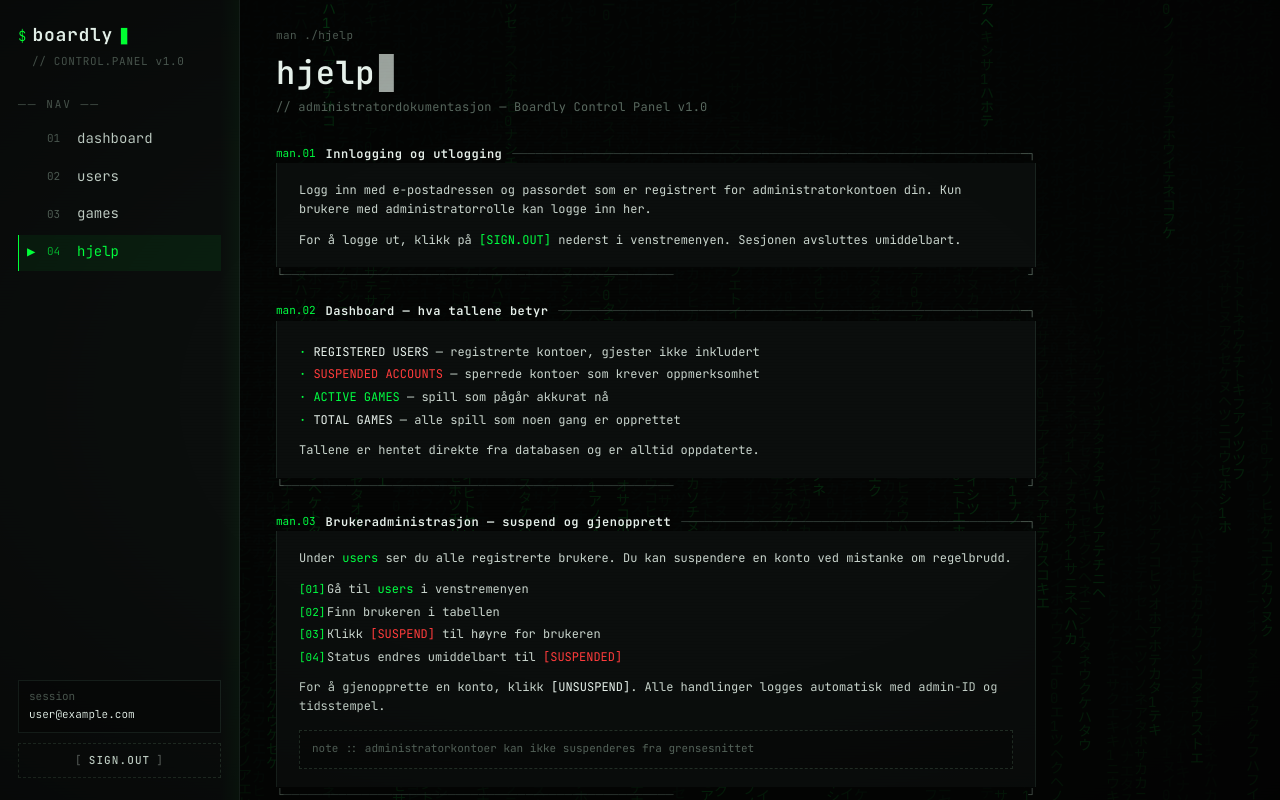
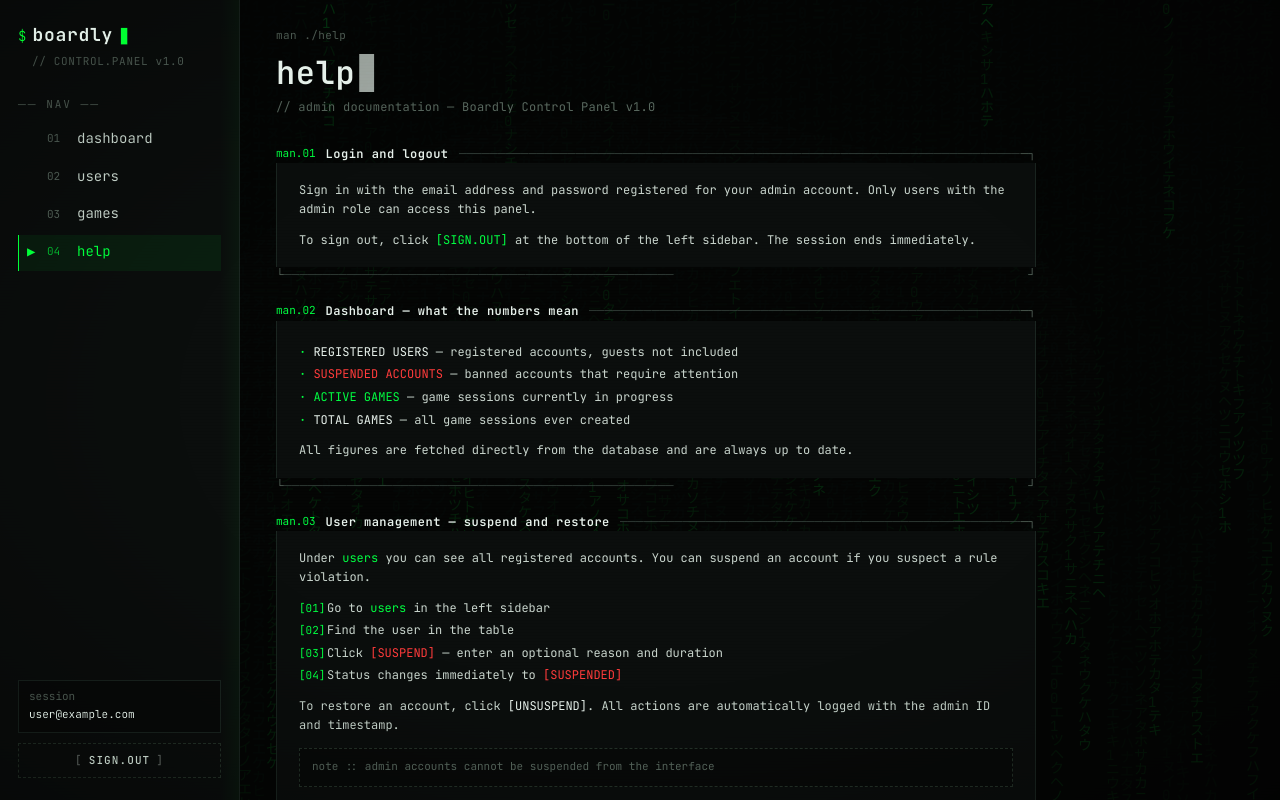
Before and after one commit to KovalDenys1/Boardly-control-panel, a Next.js app: page /help in a window 1280 px wide. Built offline with nearby package versions, Linux system fonts and the light colour scheme; no server answers; sample sign-in values are in the browser's storage.

Commit message:
#14 chore: translate help page from Norwegian to English

```diff
--- a/app/(admin)/help/page.tsx
+++ b/app/(admin)/help/page.tsx
@@ -29,85 +29,85 @@ export default function HelpPage() {
   return (
     <div className="bk-page">
       <div className="bk-page-head">
-        <div className="bk-breadcrumb">man ./hjelp</div>
+        <div className="bk-breadcrumb">man ./help</div>
         <div>
-          <h1 className="bk-page-title">hjelp<span className="bk-stat-cursor">▊</span></h1>
-          <p className="bk-page-sub">// administratordokumentasjon — Boardly Control Panel v1.0</p>
+          <h1 className="bk-page-title">help<span className="bk-stat-cursor">▊</span></h1>
+          <p className="bk-page-sub">// admin documentation — Boardly Control Panel v1.0</p>
         </div>
       </div>
 
       <div className="bk-help-grid">
-        <SectionBox code="man.01" title="Innlogging og utlogging">
+        <SectionBox code="man.01" title="Login and logout">
           <p>
-            Logg inn med e-postadressen og passordet som er registrert for administratorkontoen din.
-            Kun brukere med administratorrolle kan logge inn her.
+            Sign in with the email address and password registered for your admin account.
+            Only users with the admin role can access this panel.
           </p>
           <p>
-            For å logge ut, klikk på{" "}
+            To sign out, click{" "}
             <span style={{ color: "var(--accent)" }}>[SIGN.OUT]</span>{" "}
-            nederst i venstremenyen. Sesjonen avsluttes umiddelbart.
+            at the bottom of the left sidebar. The session ends immediately.
           </p>
         </SectionBox>
 
-        <SectionBox code="man.02" title="Dashboard — hva tallene betyr">
+        <SectionBox code="man.02" title="Dashboard — what the numbers mean">
           <ul className="bk-help-ul">
-            <li><span style={{ color: "var(--fg-strong)" }}>REGISTERED USERS</span> — registrerte kontoer, gjester ikke inkludert</li>
-            <li><span style={{ color: "var(--bad)" }}>SUSPENDED ACCOUNTS</span> — sperrede kontoer som krever oppmerksomhet</li>
-            <li><span style={{ color: "var(--accent)" }}>ACTIVE GAMES</span> — spill som pågår akkurat nå</li>
-            <li><span style={{ color: "var(--fg-strong)" }}>TOTAL GAMES</span> — alle spill som noen gang er opprettet</li>
+            <li><span style={{ color: "var(--fg-strong)" }}>REGISTERED USERS</span> — registered accounts, guests not included</li>
+            <li><span style={{ color: "var(--bad)" }}>SUSPENDED ACCOUNTS</span> — banned accounts that require attention</li>
+            <li><span style={{ color: "var(--accent)" }}>ACTIVE GAMES</span> — game sessions currently in progress</li>
+            <li><span style={{ color: "var(--fg-strong)" }}>TOTAL GAMES</span> — all game sessions ever created</li>
           </ul>
-          <p>Tallene er hentet direkte fra databasen og er alltid oppdaterte.</p>
+          <p>All figures are fetched directly from the database and are always up to date.</p>
         </SectionBox>
 
-        <SectionBox code="man.03" title="Brukeradministrasjon — suspend og gjenopprett">
+        <SectionBox code="man.03" title="User management — suspend and restore">
           <p>
-            Under <span style={{ color: "var(--accent)" }}>users</span> ser du alle registrerte brukere.
-            Du kan suspendere en konto ved mistanke om regelbrudd.
+            Under <span style={{ color: "var(--accent)" }}>users</span> you can see all registered accounts.
+            You can suspend an account if you suspect a rule violation.
           </p>
           <ol className="bk-help-ol">
-            <li>Gå til <span style={{ color: "var(--accent)" }}>users</span> i venstremenyen</li>
-            <li>Finn brukeren i tabellen</li>
-            <li>Klikk <span style={{ color: "var(--bad)" }}>[SUSPEND]</span> til høyre for brukeren</li>
-            <li>Status endres umiddelbart til <span style={{ color: "var(--bad)" }}>[SUSPENDED]</span></li>
+            <li>Go to <span style={{ color: "var(--accent)" }}>users</span> in the left sidebar</li>
+            <li>Find the user in the table</li>
+            <li>Click <span style={{ color: "var(--bad)" }}>[SUSPEND]</span> — enter an optional reason and duration</li>
+            <li>Status changes immediately to <span style={{ color: "var(--bad)" }}>[SUSPENDED]</span></li>
           </ol>
           <p>
-            For å gjenopprette en konto, klikk <span style={{ color: "var(--fg-strong)" }}>[UNSUSPEND]</span>.
-            Alle handlinger logges automatisk med admin-ID og tidsstempel.
+            To restore an account, click <span style={{ color: "var(--fg-strong)" }}>[UNSUSPEND]</span>.
+            All actions are automatically logged with the admin ID and timestamp.
           </p>
           <div className="bk-help-sig">
-            note :: administratorkontoer kan ikke suspenderes fra grensesnittet
+            note :: admin accounts cannot be suspended from the interface
           </div>
         </SectionBox>
 
-        <SectionBox code="man.04" title="Spillstatuser">
+        <SectionBox code="man.04" title="Game statuses">
           <ul className="bk-help-ul">
             <li>
               <span className="bk-brk bk-brk--ok"><span className="bk-brk-l">[</span>PLAYING<span className="bk-brk-r">]</span></span>
-              {" — "}spillet pågår akkurat nå
+              {" — "}game is actively in progress
             </li>
             <li>
               <span className="bk-brk bk-brk--mute"><span className="bk-brk-l">[</span>WAITING<span className="bk-brk-r">]</span></span>
-              {" — "}lobbyen er opprettet, men spillet har ikke startet
+              {" — "}lobby created, waiting for players to start
             </li>
             <li>
               <span className="bk-brk bk-brk--mute"><span className="bk-brk-l">[</span>FINISHED<span className="bk-brk-r">]</span></span>
-              {" — "}spillet er fullført normalt
+              {" — "}game completed normally with a result
             </li>
             <li>
               <span className="bk-brk bk-brk--bad"><span className="bk-brk-l">[</span>ABANDONED<span className="bk-brk-r">]</span></span>
-              {" — "}spillere forlot lobbyen uten å fullføre
+              {" — "}players left the lobby before finishing
             </li>
             <li>
               <span className="bk-brk bk-brk--mute"><span className="bk-brk-l">[</span>CANCELLED<span className="bk-brk-r">]</span></span>
-              {" — "}spillet ble avbrutt før det startet
+              {" — "}game was cancelled before it started
             </li>
           </ul>
         </SectionBox>
 
-        <SectionBox code="man.05" title="Kontakt og support">
+        <SectionBox code="man.05" title="Contact and support">
           <p>
-            Oppdager du et problem eller har spørsmål?
-            Ta kontakt med utvikleren:
+            Found a bug or have a question?
+            Reach out to the developer:
           </p>
           <div className="bk-help-sig">
             <span style={{ color: "var(--mute)" }}>email  :: </span>
--- a/app/components/Sidebar.tsx
+++ b/app/components/Sidebar.tsx
@@ -9,7 +9,7 @@ const links = [
   { href: "/dashboard", label: "dashboard", cmd: "01" },
   { href: "/users",     label: "users",     cmd: "02" },
   { href: "/games",     label: "games",     cmd: "03" },
-  { href: "/help",      label: "hjelp",     cmd: "04" },
+  { href: "/help",      label: "help",      cmd: "04" },
 ];
 
 export function Sidebar({ email }: { email: string }) {
```
